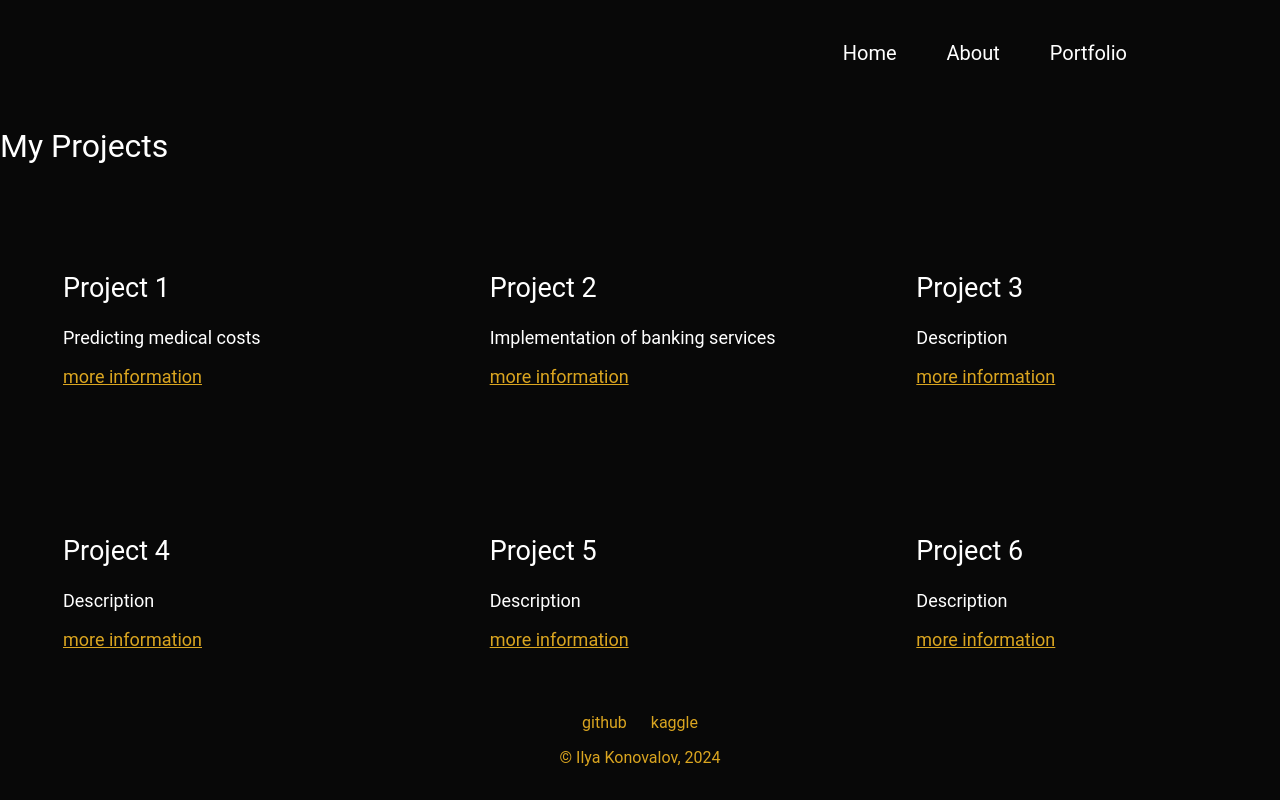
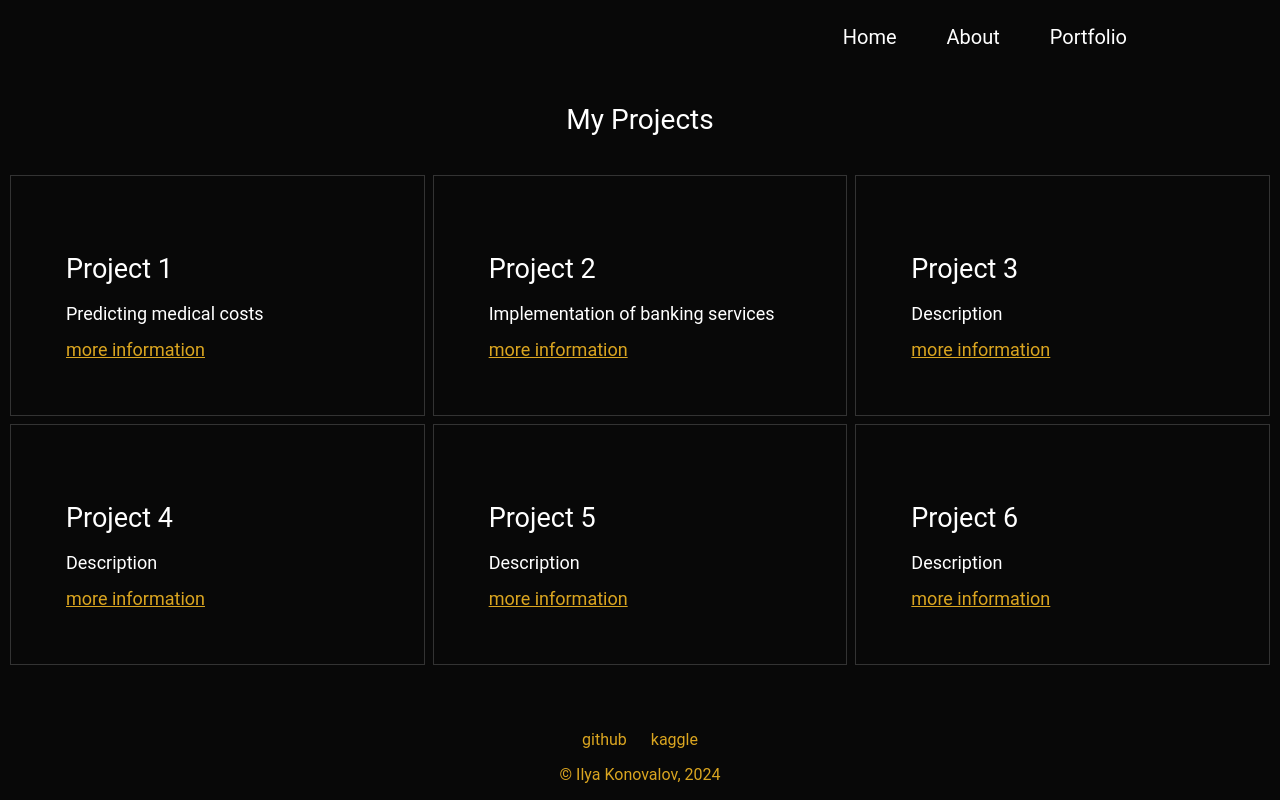
Before and after one commit to IlyaKonoval/Portfolio, a plain HTML site: page portfolio.html in a window 1280 px wide. Drawn offline with Linux system fonts and the light colour scheme.

Commit message:
правки (БЭМ)

```diff
--- a/portfolio.html
+++ b/portfolio.html
@@ -5,64 +5,62 @@
     <title>Portfolio</title>
     <link rel="stylesheet" href="style.css">
 </head>
-<body class="portoflio-body">
-    <header>
+<body class="portfolio-body">
+<header class="page-header">
     <div class="container">
-            <nav class="nav">
-                <ul>
-                    <li><a href="index.html">Home</a></li>
-                    <li><a href="./about.html">About</a></li>
-                    <li><a href="./portfolio.html">Portfolio</a></li>
+        <nav class="page-header__nav">
+            <ul class="page-header__list">
+                <li class="page-header__item"><a class="page-header__link" href="index.html">Home</a></li>
+                <li class="page-header__item"><a class="page-header__link" href="./about.html">About</a></li>
+                <li class="page-header__item"><a class="page-header__link" href="./portfolio.html">Portfolio</a></li>
             </ul>
         </nav>
     </div>
 </header>
-    <main>
-        <div id="portfolio-main">
-            <h1 id="portfolio__heading">My Projects</h1>
+<main class="portfolio">
+    <h1 class="portfolio__heading">My Projects</h1>
     <div class="my-projects">
-                <div class="project">
-                    <h2>Project 1</h2>
-                    <p>Predicting medical costs</p>
-                    <a href="https://github.com/IlyaKonoval/Medical-Cost-Personal">more information</a>
+        <div class="my-projects__item project">
+            <h2 class="project__title">Project 1</h2>
+            <p class="project__description">Predicting medical costs</p>
+            <a class="project__link" href="https://github.com/IlyaKonoval/Medical-Cost-Personal">more information</a>
         </div>
-                <div class="project">
-                    <h2>Project 2</h2>
-                    <p>Implementation of banking services</p>
-                    <a href="https://github.com/IlyaKonoval/Bank_service">more information</a>
+        <div class="my-projects__item project">
+            <h2 class="project__title">Project 2</h2>
+            <p class="project__description">Implementation of banking services</p>
+            <a class="project__link" href="https://github.com/IlyaKonoval/Bank_service">more information</a>
         </div>
-                <div class="project">
-                    <h2>Project 3</h2>
-                    <p>Description</p>
-                    <a href="#">more information</a>
+        <div class="my-projects__item project">
+            <h2 class="project__title">Project 3</h2>
+            <p class="project__description">Description</p>
+            <a class="project__link" href="#">more information</a>
         </div>
-                <div class="project">
-                    <h2>Project 4</h2>
-                    <p>Description</p>
-                    <a href="#">more information</a>
+        <div class="my-projects__item project">
+            <h2 class="project__title">Project 4</h2>
+            <p class="project__description">Description</p>
+            <a class="project__link" href="#">more information</a>
         </div>
-                <div class="project">
-                    <h2>Project 5</h2>
-                    <p>Description</p>
-                    <a href="#">more information</a>
+        <div class="my-projects__item project">
+            <h2 class="project__title">Project 5</h2>
+            <p class="project__description">Description</p>
+            <a class="project__link" href="#">more information</a>
         </div>
-                <div class="project">
-                    <h2>Project 6</h2>
-                    <p>Description</p>
-                    <a href="#">more information</a>
-                </div>
+        <div class="my-projects__item project">
+            <h2 class="project__title">Project 6</h2>
+            <p class="project__description">Description</p>
+            <a class="project__link" href="#">more information</a>
         </div>
     </div>
 </main>
-    <footer class="footer">
-        <div class="footer__links">
-            <ul>
-                <li><a href="https://github.com/IlyaKonoval">github</a></li>
-                <li><a href="https://www.kaggle.com/konovalovml">kaggle</a></li>
+<footer class="page-footer">
+    <div class="page-footer__links">
+        <ul class="page-footer__list">
+            <li class="page-footer__item"><a class="page-footer__link" href="https://github.com/IlyaKonoval">github</a></li>
+            <li class="page-footer__item"><a class="page-footer__link" href="https://www.kaggle.com/konovalovml">kaggle</a></li>
         </ul>
     </div>
-        <div class="footer__copyright">
-            <p>&copy; Ilya Konovalov, 2024</p>
+    <div class="page-footer__copyright">
+        <p class="page-footer__copyright-text">© Ilya Konovalov, 2024</p>
     </div>
 </footer>
 </body>
--- a/style.css
+++ b/style.css
@@ -3,38 +3,52 @@
     font-weight: 400;
     font-style: normal;
 }
+
 /* -----home page----- */
-.index-body{
+.index-body {
     background: #080808;
     color: #fff;
     min-height: 100vh;
     margin: 0;
     padding: 0;
+    display: flex;
+    flex-direction: column;
 }
 
-.container {
-    padding: 10px 10%;
-}
-
-.nav{
+.page-header {
     display: flex;
     align-items: center;
     justify-content: space-between;
     flex-wrap: wrap;
     flex-direction: row-reverse;
+    padding: 10px 10%;
 }
-.nav > ul > li{
+
+.page-header__nav {
+
+}
+
+.page-header__list {
+    display: flex;
+    justify-content: space-evenly;
+    list-style-type: none;
+    margin: 0;
+    padding: 0;
+}
+
+.page-header__item {
     display: inline-block;
-    list-style: none;
     margin: 15px 25px;
 }
-.nav > ul > li > a{
+
+.page-header__link {
     color: #fff;
     text-decoration: none;
     font-size: 20px;
     position: relative;
 }
-.nav > ul > li > a::after{
+
+.page-header__link::after {
     content: '';
     width: 0;
     height: 3px;
@@ -44,78 +58,100 @@
     bottom: -6px;
     transition: 0.3s;
 }
-.nav > ul > li > a:hover::after{
+
+.page-header__link:hover::after {
     width: 100%;
 }
+
 .index-main {
     padding-top: 20%;
     background-image: url("background.png");
     background-size: 500px;
     background-repeat: no-repeat;
     background-position: bottom right;
+    flex-grow: 1;
 }
 
-.main-text h1{
+.main-text {
+
+}
+
+.main-text__profession {
+
+}
+
+.main-text__title {
     font-size: 60px;
     margin-top: 20px;
 }
-.main-quote{
+
+.main-quote {
     font-size: 18px;
 }
 
-.footer {
+.main-quote__text {
+
+}
+
+.page-footer {
     display: flex;
     flex-direction: column;
     align-items: center;
     justify-content: center;
-    bottom: 0;
-    left: 0;
-    right: 0;
+    margin-top: auto;
+    padding-top: 20px;
 }
 
-.footer__links {
+.page-footer__links {
     display: flex;
     justify-content: center;
 }
 
-.footer__links ul {
+.page-footer__list {
     list-style: none;
     margin: 0;
     padding: 0;
 }
 
-.footer__links > ul > li {
+.page-footer__item {
     display: inline;
     margin: 0 10px;
 }
 
-a {
+.page-footer__link {
     color: #DAA520;
     text-decoration: none;
 }
 
-a:hover {
+.page-footer__link:hover {
     color: #B8860B;
 }
 
-.footer__copyright > p {
+.page-footer__copyright {
+
+}
+
+.page-footer__copyright-text {
     color: #DAA520;
     text-decoration: none;
 }
-.nav > ul {
-    display: flex;
-    justify-content: space-evenly;
-    list-style-type: none;
-}
+
+
 
 /* -----portfolio page----- */
 
-.portoflio-body{
+.portfolio-body {
     background: #080808;
     color: #fff;
     min-height: 100vh;
     margin: 0;
     padding: 0;
+    display: flex;
+    flex-direction: column;
+}
+
+.portfolio {
+    flex-grow: 1;
 }
 
 .portfolio__heading {
@@ -127,21 +163,34 @@
 .my-projects {
     display: grid;
     grid-template-columns: repeat(3, 1fr);
-    min-height: 20px;
+    gap: 8px;
+    padding: 10px;
 }
 
-.my-projects div {
-    margin: 8px;
+.my-projects__item {
     font-size: 18px;
     padding: 55px;
+    border: 1px solid #333;
 }
 
-.my-projects div a {
+.project {
+
+}
+
+.project__title {
+    margin-bottom: 10px;
+}
+
+.project__description {
+    margin-bottom: 15px;
+}
+
+.project__link {
     color: #DAA520;
     text-decoration: underline;
 }
 
-.my-projects div a:hover {
+.project__link:hover {
     color: #B8860B;
     text-decoration: underline;
 }
@@ -151,8 +200,7 @@
         background-image: none;
     }
 
-    .my_projects {
+    .my-projects {
         grid-template-columns: repeat(2, 1fr);
     }
-
 }
```
Also changed, not shown: index.html (+17 -16 lines). Lines whose indentation alone changed are shown as unchanged.
